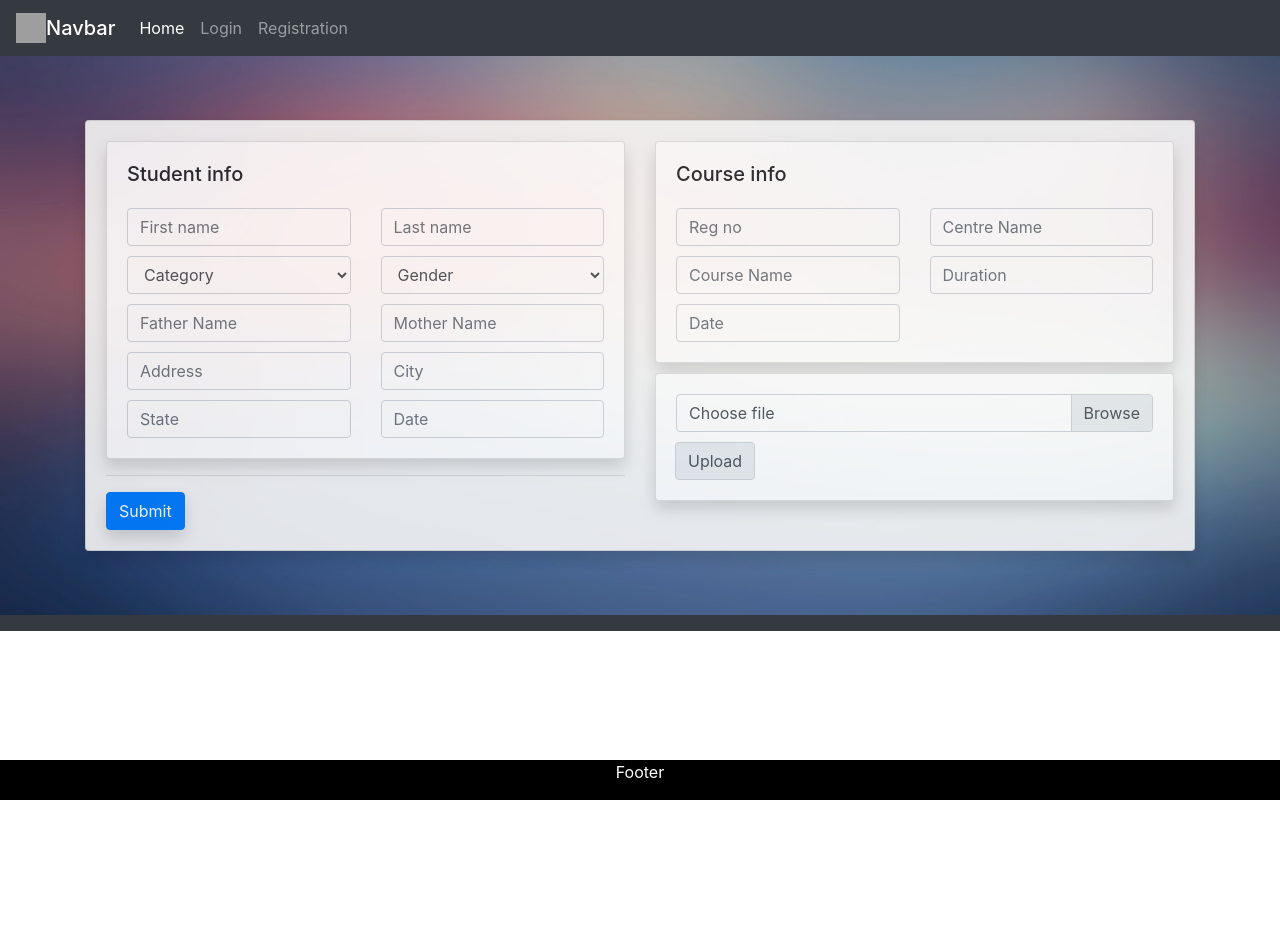
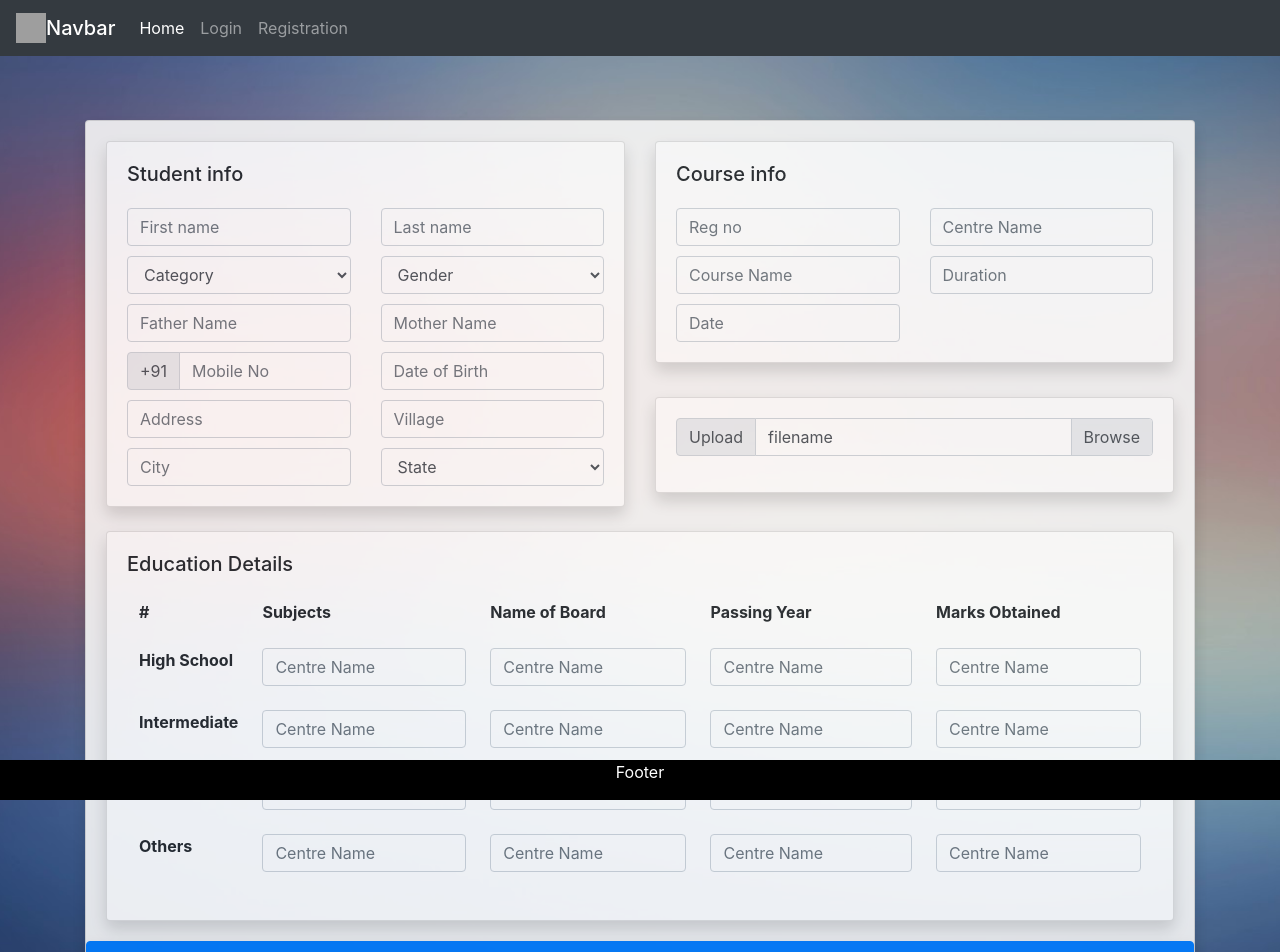
Before and after one commit to infy11/IT-Academy-, an Angular app: page /Registration in a window 1280 px wide. Shown: the top 952 px of the page. Before the commit the page ends 800 px from the top, so only its background shows below. Built offline with nearby package versions, Linux system fonts and the light colour scheme; grey boxes are pictures that could not be loaded.

Commit message:
changes in registration component
changes in registration component

```diff
--- a/src/app/component/registration/registration.component.css
+++ b/src/app/component/registration/registration.component.css
@@ -10,13 +10,13 @@ margin-top: 10px;
 .centre{
 margin: auto;
 }
+
 .margin1{
   margin-top: 5%;
   margin-bottom: 5%;
 }
 
 .special-card {
-
   background-color: rgba(245, 245, 245, 1);
   opacity: .9;
 }
--- a/src/app/component/registration/registration.component.html
+++ b/src/app/component/registration/registration.component.html
@@ -9,7 +9,7 @@
                   <h5 class="card-title">Student info</h5>
                     <div class="row">
                     <div class="col-sm">
-                      <input type="text"  class="form-control topSpace"  placeholder="First name">
+                      <input type="text" required minlength="10" class="form-control topSpace"  placeholder="First name">
                       <select class="form-control topSpace" id="exampleFormControlSelect1">
                           <option selected>Category</option>
                           <option>UR</option>
@@ -17,28 +17,39 @@
                           <option>SC</option>
                           <option>ST</option>
                         </select>
-                        <input type="text"  class="form-control topSpace"  placeholder="Father Name">
-                        <input type="text"  class="form-control topSpace"  placeholder="Address">
-                        <input type="text"  class="form-control topSpace"  placeholder="State">
+                        <input type="text" required minlength="16" class="form-control topSpace"  placeholder="Father Name">
+                        <div class="input-group">
+                          <div class="input-group-prepend">
+                              <span class="input-group-text topSpace" id="basic-addon1">+91</span>
+                          </div>
+                          <input  type="number" required minlength="10"  class="form-control topSpace"  placeholder="Mobile No">
+                        </div>
+                        <input type="text" required  class="form-control topSpace"  placeholder="Address">
+                        <input type="text" required class="form-control topSpace"  placeholder="City">
+
                       </div>
                       <div class="col-sm">
-                      <input type="text" class="form-control topSpace " placeholder="Last name">
-                      <select class="form-control topSpace" id="exampleFormControlSelect1">
+                      <input type="text" required minlength="10" class="form-control topSpace " placeholder="Last name">
+                      <select class="form-control topSpace" required id="exampleFormControlSelect1">
                           <option selected>Gender</option>
                           <option>MALE</option>
                           <option>FEMALE</option>
                         </select>
-                        <input type="text"  class="form-control topSpace"  placeholder="Mother Name">
-                        <input type="text"  class="form-control topSpace"  placeholder="City">
-                        <input type="text"  class="form-control topSpace"
-                        placeholder="Date" (focus)="d.toggle()" ngbDatepicker #d="ngbDatepicker"/>
+                        <input type="text" required class="form-control topSpace"  placeholder="Mother Name">
+                        <input type="text" required class="form-control topSpace"
+                        placeholder="Date of Birth" (focus)="d.toggle()"  ngbDatepicker #d="ngbDatepicker"/>
+                        <input type="text" required class="form-control topSpace"  placeholder="Village">
+                        <select class="form-control topSpace" required id="exampleFormControlSelect1">
+                            <option selected>State</option>
+                            <option>UTTAR PRADESH</option>
+                            <option>UTTARAKHAND</option>
+                          </select>
+
                     </div>
                   </div>
               </div>
             </div>
-            <hr size="25">
-            <button type="button" class="btn btn-primary shadow">Submit</button>
-      </div>
+        </div>
       <div class="col-sm">
           <div class="card shadow">
               <div class="card-body">
@@ -48,7 +59,7 @@
                          <input type="number"  class="form-control topSpace"  placeholder="Reg no">
                          <input type="text"  class="form-control topSpace"  placeholder="Course Name">
                          <input type="text"  class="form-control topSpace"
-                         placeholder="Date" (focus)="d.toggle()" ngbDatepicker #d="ngbDatepicker"/>
+                         placeholder="Date" (focus)="e.toggle()"  ngbDatepicker #e="ngbDatepicker"/>
                          </div>
                          <div class="col-sm">
                           <input type="text"  class="form-control topSpace"  placeholder="Centre Name">
@@ -57,20 +68,71 @@
                       </div>
                    </div>
                 </div>
+                <br>
                 <div class="card shadow topSpace">
                   <div class="card-body">
+                    <div class="input-group mb-3">
+                      <div class="input-group-prepend">
+                        <button class="input-group-text" id="inputGroupFileAddon01">Upload</button>
+                      </div>
                       <div class="custom-file">
-                          <input type="file" class="custom-file-input" id="inputGroupFile02">
-                          <label class="custom-file-label" for="inputGroupFile02" aria-describedby="inputGroupFileAddon02">Choose file</label>
-                        </div>
-                        <div class="input-group-append">
-                          <span class="input-group-text topSpace" id="inputGroupFileAddon02">Upload</span>
-                        </div>
+                        <input type="file" class="custom-file-input" id="inputGroupFile01" aria-describedby="inputGroupFileAddon01">
+                        <label class="custom-file-label" for="inputGroupFile01">filename</label>
+                      </div>
+                    </div>
                   </div>
                 </div>
           </div>
       </div>
-    </div>
-    </div>
+      <br>
+                    <div class="card shadow">
+                       <div class="card-body">
+                         <h5 class="card-title">Education Details</h5>
+                         <table class="table table-borderless table-hover table-responsive">
+                            <thead>
+                                <tr>
+                                  <th scope="col">#</th>
+                                  <th scope="col">Subjects</th>
+                                  <th scope="col">Name of Board</th>
+                                  <th scope="col">Passing Year</th>
+                                  <th scope="col">Marks Obtained</th>
+                                </tr>
+                              </thead>
+                              <tbody>
+                                <tr>
+                                  <th scope="row">High School</th>
+                                  <td><input type="text"  class="form-control "  placeholder="Centre Name"></td>
+                                  <td><input type="text"  class="form-control "  placeholder="Centre Name"></td>
+                                  <td><input type="text"  class="form-control "  placeholder="Centre Name"></td>
+                                  <td><input type="text"  class="form-control "  placeholder="Centre Name"></td>
+                                </tr>
+                                <tr>
+                                  <th scope="row">Intermediate</th>
+                                  <td><input type="text"  class="form-control "  placeholder="Centre Name"></td>
+                                  <td><input type="text"  class="form-control "  placeholder="Centre Name"></td>
+                                  <td><input type="text"  class="form-control "  placeholder="Centre Name"></td>
+                                  <td><input type="text"  class="form-control "  placeholder="Centre Name"></td>
+                                </tr>
+                                <tr>
+                                  <th scope="row">Graduation</th>
+                                  <td><input type="text"  class="form-control "  placeholder="Centre Name"></td>
+                                  <td><input type="text"  class="form-control "  placeholder="Centre Name"></td>
+                                  <td><input type="text"  class="form-control "  placeholder="Centre Name"></td>
+                                  <td><input type="text"  class="form-control "  placeholder="Centre Name"></td>
+                                </tr>
+                                <tr>
+                                    <th scope="row">Others</th>
+                                    <td><input type="text"  class="form-control "  placeholder="Centre Name"></td>
+                                    <td><input type="text"  class="form-control "  placeholder="Centre Name"></td>
+                                    <td><input type="text"  class="form-control "  placeholder="Centre Name"></td>
+                                    <td><input type="text"  class="form-control "  placeholder="Centre Name"></td>
+                                  </tr>
+                              </tbody>
+                         </table>
+                     </div>
+                     </div>
+      </div>
+      <button type="button" class="btn btn-primary shadow">Submit</button>
+  </div>
 
-  </div>
+</div>
```
Also changed, not shown: 2 other files (tests, documents, lock files or other folders).
